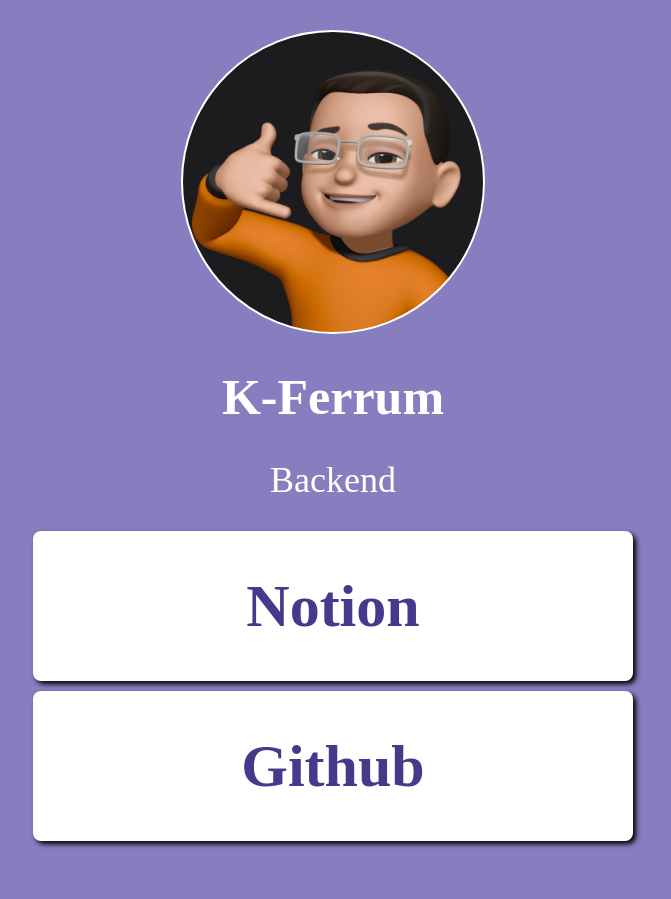
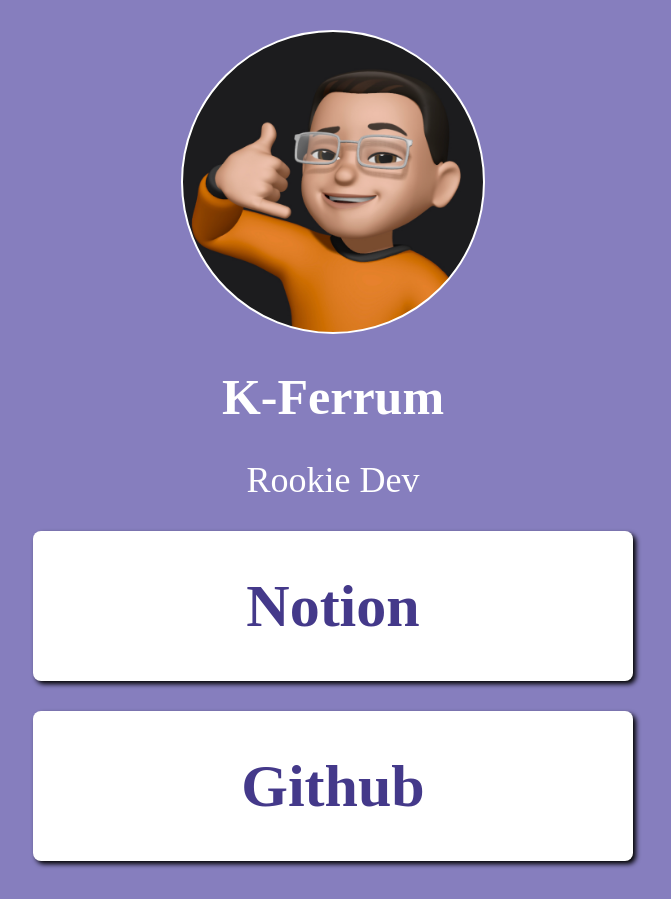
Before and after one commit to K-ferrum/mypage, a plain HTML site: page index.html in a window 1280 px wide. Shown: the whole page, without its empty margins (307-978 px from the left). Before the commit the page ends 859 px from the top, so only its background shows below. Drawn offline with Linux system fonts and the light colour scheme.

Commit message:
Update index.html

```diff
--- a/index.html
+++ b/index.html
@@ -50,7 +50,7 @@
 
             background-color: white;
             border-radius: 8px;
-            margin-bottom: 10px;
+            margin-bottom: 30px;
 
             font-size: 60px;
             font-weight: bold;
@@ -73,7 +73,7 @@
     <div class="wrap">
         <div class="profile"></div>
         <h1 class="main">K-Ferrum</h1>
-        <p class="sub">Backend</p>
+        <p class="sub">Rookie Dev</p>
         <a target="_blank" href="https://plausible-dentist-c18.notion.site/9e1e7cba08bb428ca539ceae03e1fd5f">Notion</a>
         <a target="_blank" href="https://github.com/K-ferrum">Github</a>
     </div>
```
